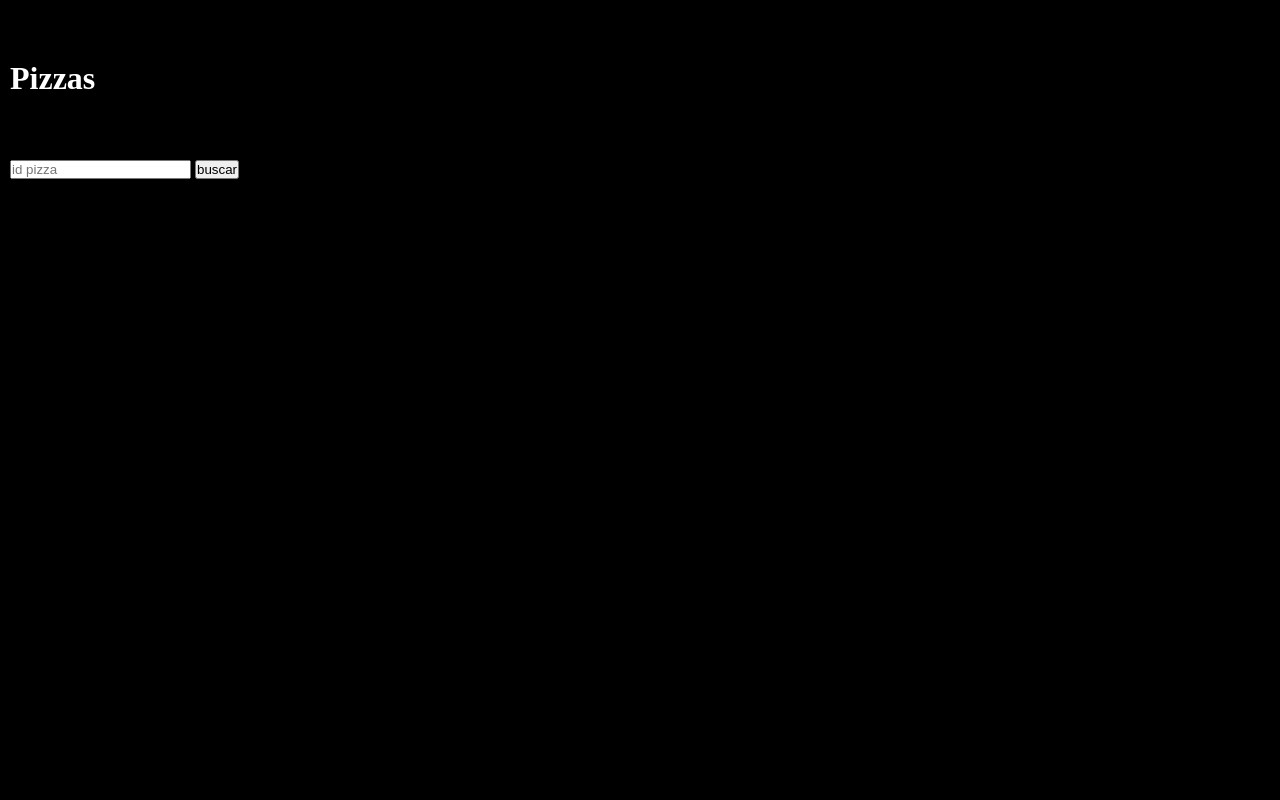
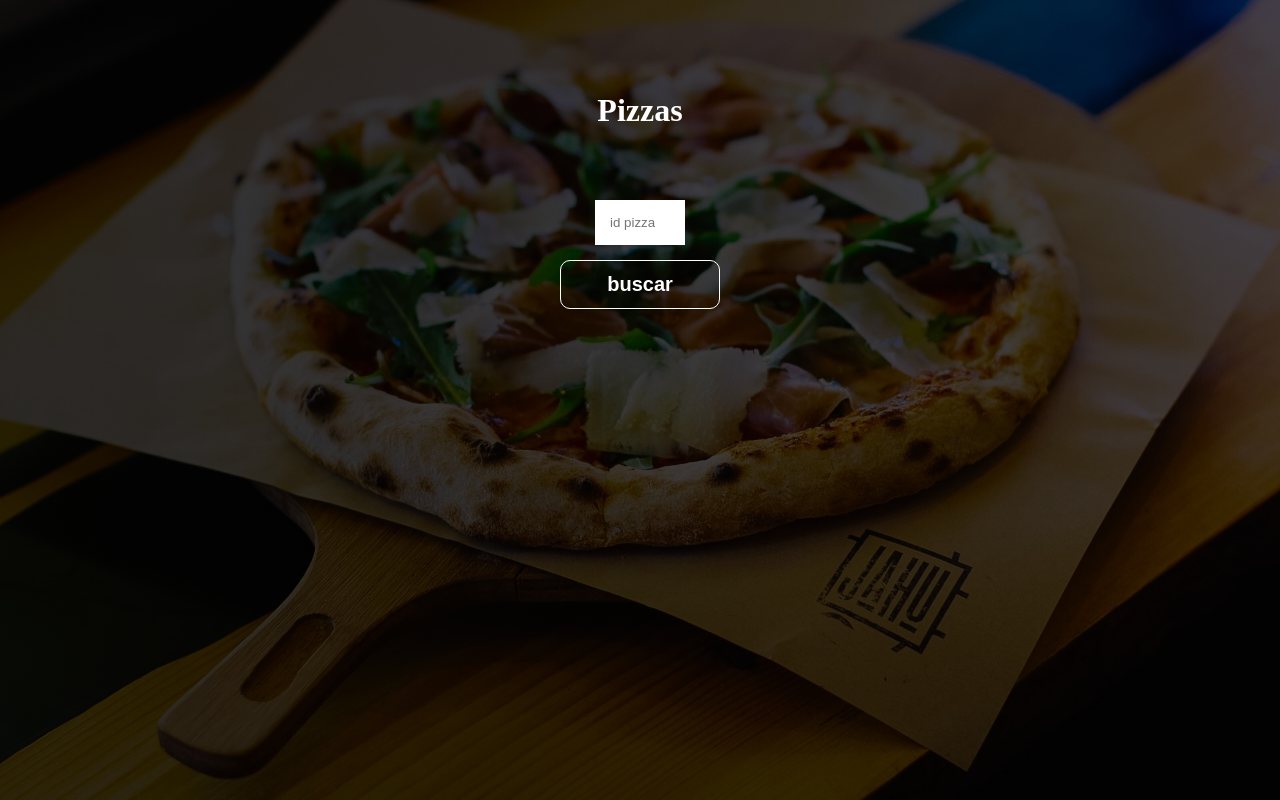
Before and after one commit to danieldamian09/E3-JS, a plain HTML site: page index.html in a window 1280 px wide. Drawn offline with Linux system fonts and the light colour scheme.

Commit message:
Fix styles

```diff
--- a/index.html
+++ b/index.html
@@ -23,9 +23,9 @@
 
     <div class="form-container">
       <form id="formulario" class="formulario">
-        <input id="idPizza" name="idPizza" type="number" placeholder="id pizza">
+        <input id="idPizza" name="idPizza" class="idPizza" type="number" placeholder="id pizza">
 
-        <button type="submit" id="button">buscar</button>
+        <button type="submit" id="button" class="button">buscar</button>
       </form>
     </div>
   </div>
--- a/main.js
+++ b/main.js
@@ -51,11 +51,11 @@ formulario.addEventListener("submit", (e) => {
 	const pizzaEncontrada = pizzas.filter((pizza) => pizza.id === idPizzaBuscar);
 	if (pizzaEncontrada.length > 0) {
 		nombrePizza.textContent = pizzaEncontrada[0].nombre;
-    precioPizza.textContent = pizzaEncontrada[0].precio;
+    precioPizza.textContent = "$" + pizzaEncontrada[0].precio;
     ingredientes.textContent = pizzaEncontrada[0].ingredientes.join(", ");
     nombrePizza.style.color = "#fff";
 	} else {
-    nombrePizza.textContent = "No se encontro la pizza";
+    nombrePizza.textContent = "No se encontro el ID de la pizza";
     nombrePizza.style.color = "#ff0000";
     precioPizza.textContent = "";
     ingredientes.textContent = "";
--- a/style.css
+++ b/style.css
@@ -9,26 +9,62 @@ h2,
 h4,
 p {
 	color: #fff;
+  padding: 5px;
 }
 
 .container {
-	background-color: #000000;
 	height: 100vh;
 	width: 100%;
 	display: flex;
 	flex-direction: column;
 	justify-content: flex-start;
-	align-items: flex-start;
+	align-items: center;
+  background-image: linear-gradient(
+  to right,
+  rgb(0 0 0 / 0.8),
+  rgb(0 0 0 / 0.7)
+),
+url(./assets/img-pizzas.jpg);
+background-size: cover;
+background-position: 50%;;
 }
 .resultado {
 	width: 100%;
-	height: 100px;
+	height: 150px;
   margin-top: 50px;
   padding: 10px;
+  display: flex;
+  flex-direction: column;
+  justify-content: center;
+  align-items: center;
 }
 
 .formulario{
   width: 100%;
-  height: 100px;
-  padding: 10px;
 }
+
+.idPizza{
+  display: block;
+  width: 90px;
+  border: none;
+  padding: 15px;
+  margin: 0 auto;
+  margin-bottom: 15px;
+}
+
+.button{
+  width: 160px;
+  border: none;
+  padding: 12px;
+  background-color: transparent;
+  color: #fff;
+  font-weight: bold;
+  cursor: pointer;
+  border: solid 1px #fff;
+  font-size: 20px;
+  border-radius: 10px;
+  -webkit-border-radius: 10px;
+  -moz-border-radius: 10px;
+  -ms-border-radius: 10px;
+  -o-border-radius: 10px;
+}
```
Also changed, not shown: assets/img-pizzas.jpg (added).
